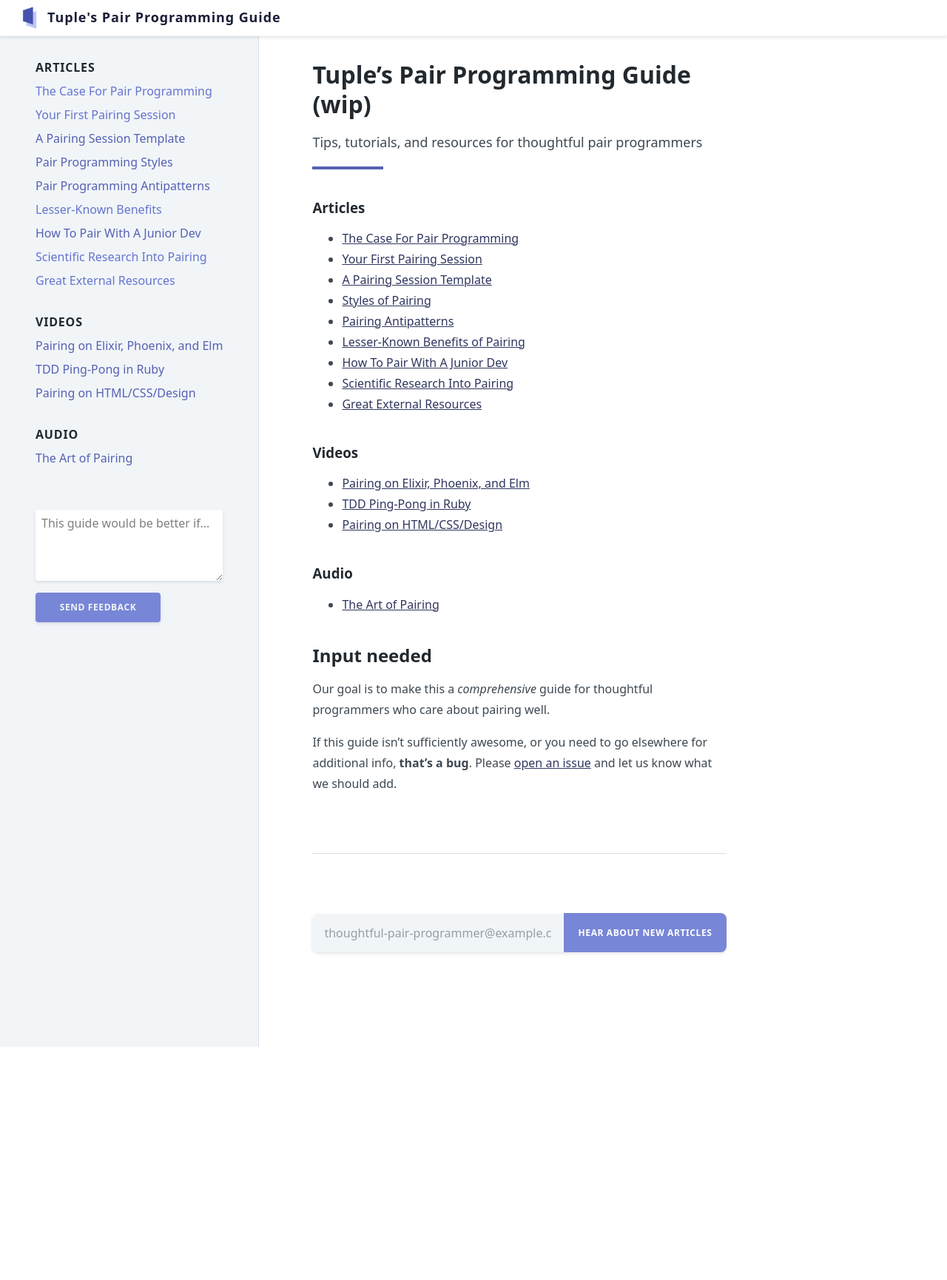
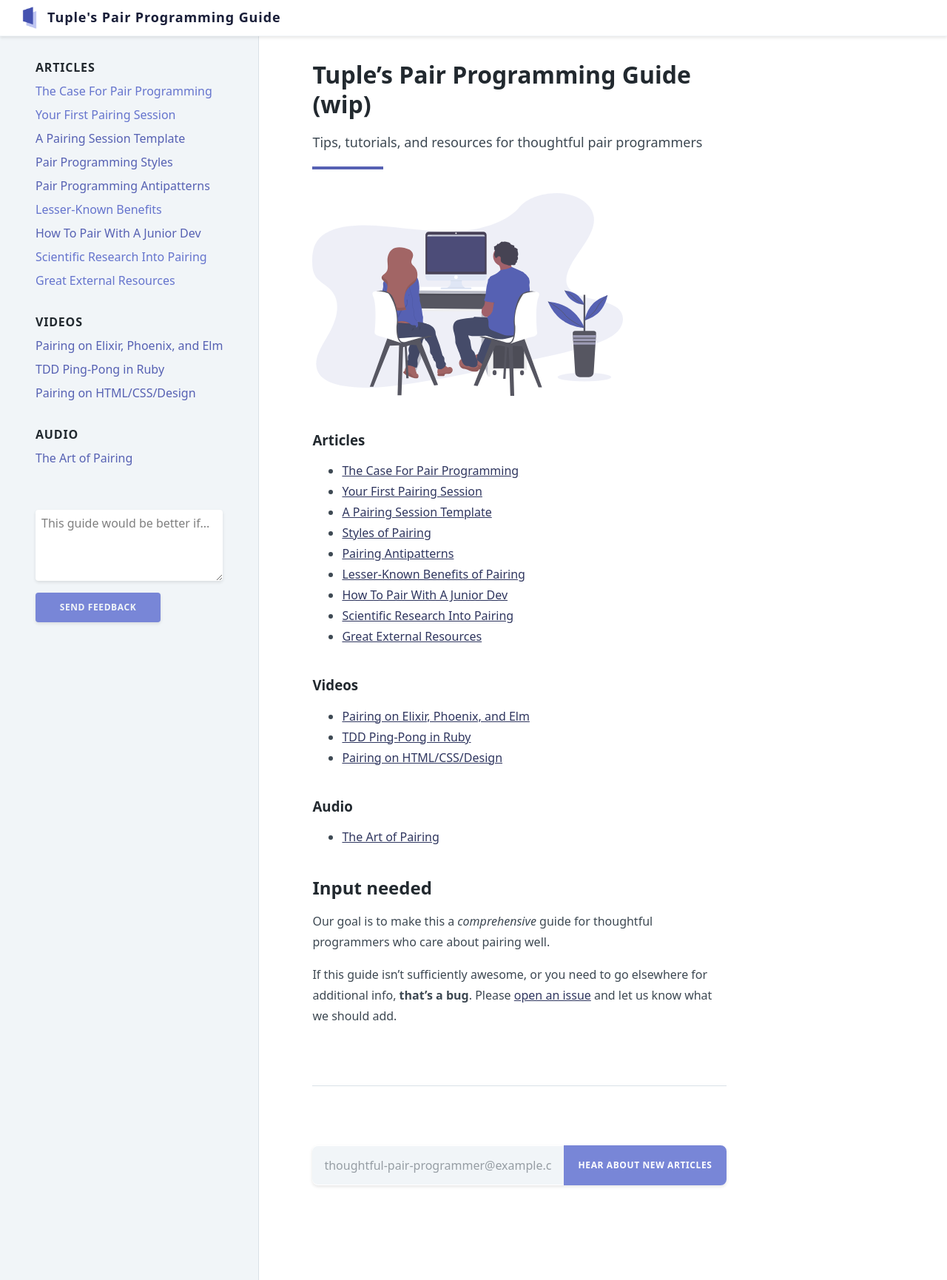
Before and after one commit to tupleapp/pair-programming-guide, a Jekyll site: the page built from index.md, in a window 1280 px wide. Shown: the whole page at 74% size. Built offline with Jekyll 4.4.1, drawn with Linux system fonts in a browser that asks for light colours; before the commit the page ends 1415 px from its top, so only the background shows below that.

Commit message:
Add illustration

```diff
--- a/index.md
+++ b/index.md
@@ -11,6 +11,10 @@ title: Tuple's Pair Programming Guide
 <p class="text-lg">Tips, tutorials, and resources for thoughtful pair programmers</p>
 
 <div class="border-t-4 border-indigo-dark w-24 mt-4 mb-8"></div>
+
+<div class="w-3/4">
+  <img alt="an illustration of two people pair programming" src="/pair-programming-guide/assets/pair-programming-illustration.svg">
+</div>
 
 ### Articles
 
```
Also changed, not shown: assets/pair-programming-illustration.svg (added).
